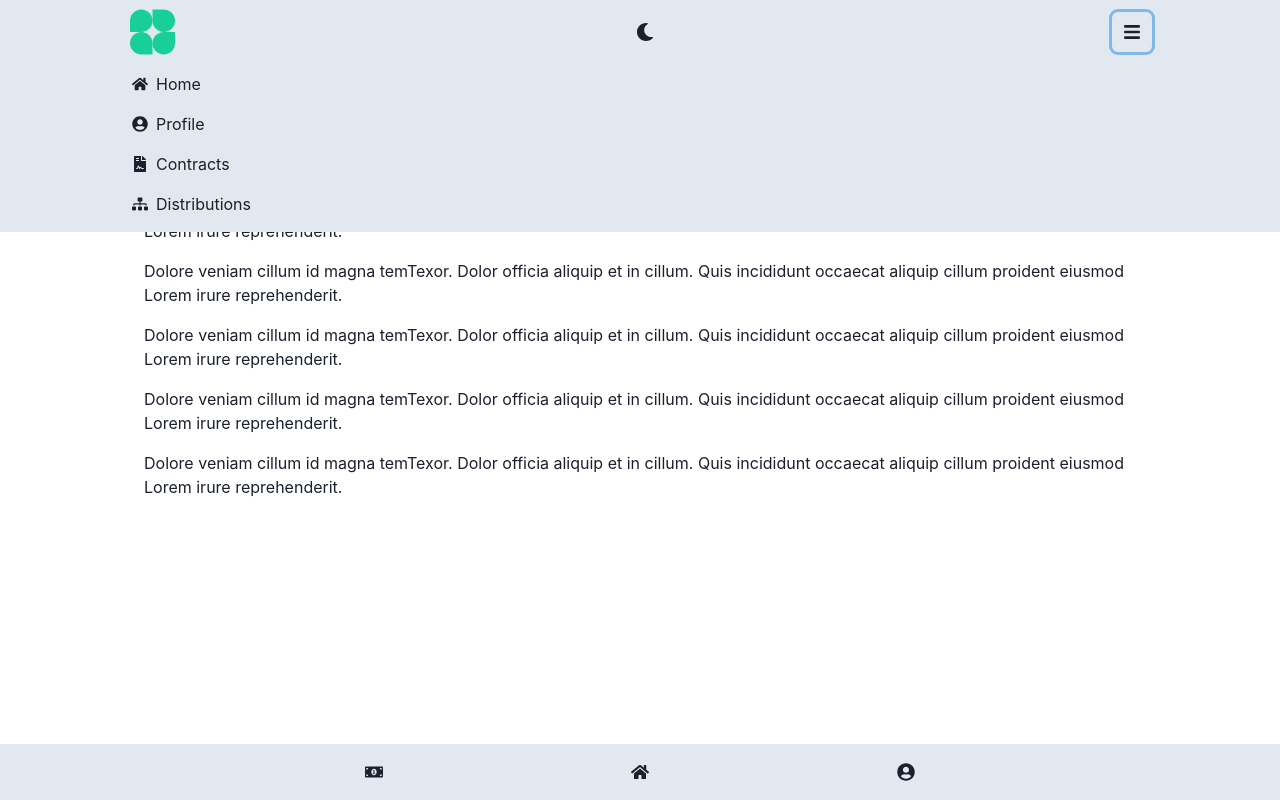
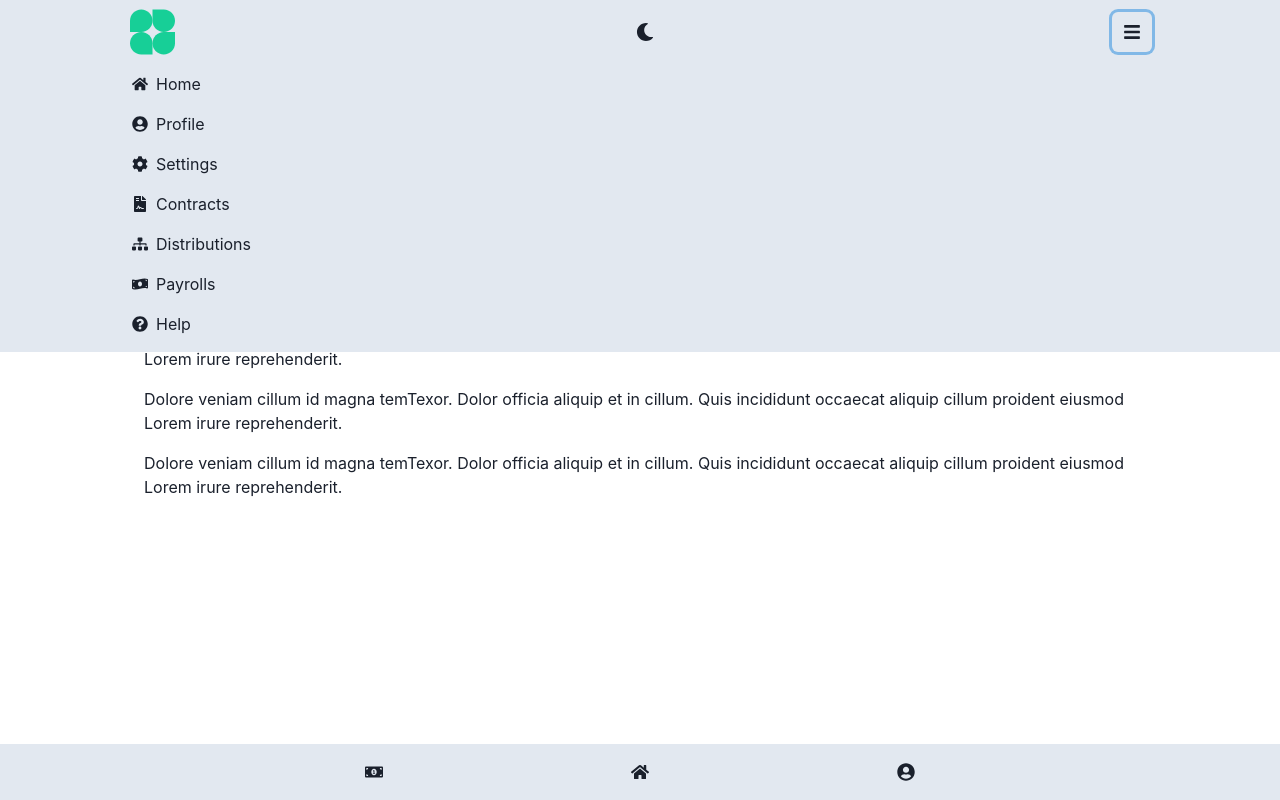
Before and after one commit to oncet/cryptowage, a React (Create React App) app: page / in a window 1280 px wide. Both pictures are taken after a click on the button 1132 px from the left and 32 px from the top of the page. Built offline with nearby package versions, Linux system fonts and the light colour scheme.

Commit message:
add more links to menu

```diff
--- a/src/components/Header.tsx
+++ b/src/components/Header.tsx
@@ -19,6 +19,9 @@ import {
   FaFileContract,
   FaSitemap,
   FaUserCircle,
+  FaQuestionCircle,
+  FaMoneyBillWave,
+  FaCog,
 } from "react-icons/fa";
 
 import { ColorModeSwitcher } from "./ColorModeSwitcher";
@@ -37,10 +40,28 @@ export const Header = () => {
   });
 
   const routes = [
-    { to: "/", text: "Home", icon: FaHome },
-    { to: "/profile", text: "Profile", icon: FaUserCircle },
-    { to: "/contracts", text: "Contracts", icon: FaFileContract },
-    { to: "/distributions", text: "Distributions", icon: FaSitemap },
+    { id: "home", to: "/", text: "Home", icon: FaHome },
+    { id: "profile", to: "/profile", text: "Profile", icon: FaUserCircle },
+    { id: "settings", to: "/settings", text: "Settings", icon: FaCog },
+    {
+      id: "contracts",
+      to: "/contracts",
+      text: "Contracts",
+      icon: FaFileContract,
+    },
+    {
+      id: "distributions",
+      to: "/distributions",
+      text: "Distributions",
+      icon: FaSitemap,
+    },
+    {
+      id: "payrolls",
+      to: "/payrolls",
+      text: "Payrolls",
+      icon: FaMoneyBillWave,
+    },
+    { id: "help", to: "/help", text: "Help", icon: FaQuestionCircle },
   ];
 
   return (
@@ -51,6 +72,7 @@ export const Header = () => {
       py="2"
       position="fixed"
       width="100%"
+      zIndex="sticky"
     >
       <Box maxW="container.lg" margin="auto" ref={ref}>
         <chakra.header
@@ -79,8 +101,8 @@ export const Header = () => {
         >
           <Box pt={2}>
             <List>
-              {routes.map(({ to, text, icon }) => (
-                <ListItem key={to}>
+              {routes.map(({ id, to, text, icon }) => (
+                <ListItem key={id}>
                   <Link
                     to={to}
                     as={RouterLink}
```
